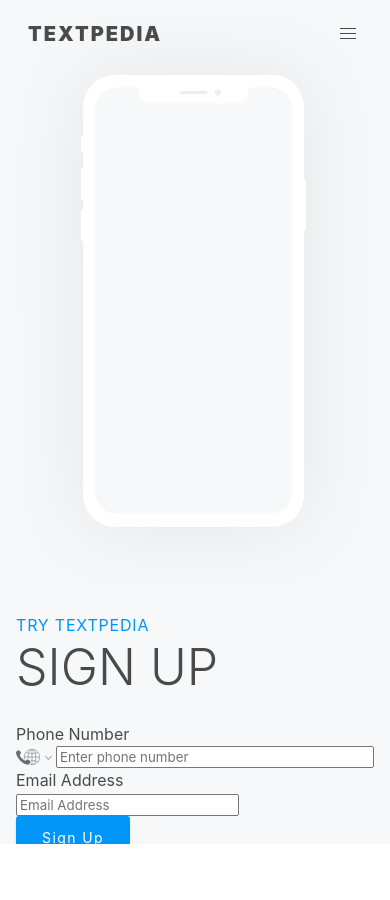
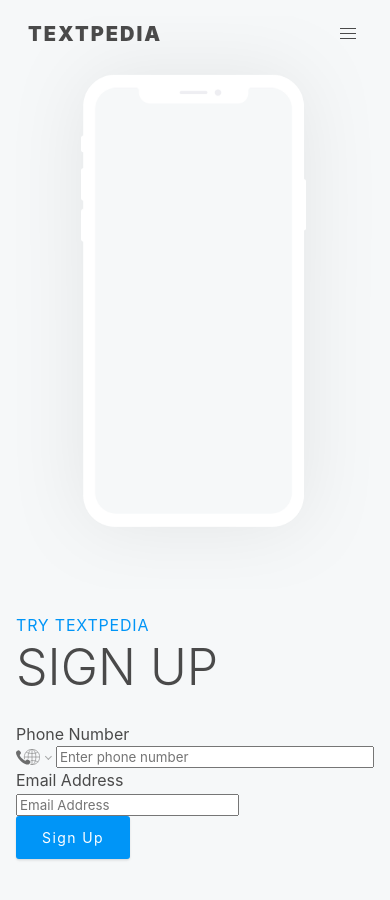
Before and after one commit to samcyn/textpediaReact, a React (Create React App) app: page /register in a window 390 px wide. Shown: the top 900 px of the page. Before the commit the page ends 844 px from the top, so only its background shows below. Built offline with nearby package versions, Linux system fonts and the light colour scheme.

Commit message:
added some responsvie design helpers

```diff
--- a/package.json
+++ b/package.json
@@ -5,6 +5,7 @@
   "dependencies": {
     "axios": "^0.18.0",
     "bulma": "^0.7.1",
+    "dotenv": "^6.1.0",
     "node-sass-chokidar": "^1.3.3",
     "npm-run-all": "^4.1.3",
     "react": "^16.5.2",
--- a/src/api/api.js
+++ b/src/api/api.js
@@ -1,7 +1,8 @@
 import axios from "axios";
 
+const apiUrl = process.env.REACT_APP_API_URL;
 export default axios.create({
-  baseURL: "http://localhost:5000/", //https://textpedia-api.herokuapp.com/
+  baseURL: apiUrl,
   headers: {
     Accept: "application/json",
     "Content-Type": "application/json",
--- a/src/components/App.js
+++ b/src/components/App.js
@@ -10,11 +10,24 @@
 import Success from "./pages/Success/Success";
 
 class App extends Component {
+  state = {
+    openNavBar: false
+  }
+
+  navBarController = () => {
+    this.setState(prevState => {
+      return {
+        openNavBar: !prevState.openNavBar
+      }
+    });
+  }
+
   render() {
+    const { openNavBar }= this.state;
     return (
-      <div className="wrapper">
+      <div className={ "wrapper " + (openNavBar ? "open" : " ")}>
         {/* H  E A D E R */}
-        <Header/>
+        <Header toggleNavBar = { this.navBarController }/>
 
         <section id="hero">
           <div className="container">
--- a/src/components/App.scss
+++ b/src/components/App.scss
@@ -2,6 +2,14 @@
   height: 100vh;
   overflow: hidden;
   background: #f6f8f9;
+}
+
+@media (max-width: 768px) {
+  .wrapper {
+    height: auto;
+    overflow: auto;
+    padding-bottom: 50px;
+  }
 }
 
 .navbar {
--- a/src/components/layout/Header/Header.js
+++ b/src/components/layout/Header/Header.js
@@ -1,19 +1,26 @@
 import React from "react";
 import { NavLink } from "react-router-dom";
 import "./Header.css";
+import { Link } from "react-router-dom";
 
-const Header = () => (
+const Header = ({ toggleNavBar }) => {
+  const handleToggle = () => {
+    // O P E N OR C L O S E
+    toggleNavBar();
+  }
+  return (
     <header className="pos-fixed w-100">
       {/* N A V B A R */}
+      <div className="container">
         <nav className="navbar is-transparent">
-      <div className="container">
           <div className="navbar-brand">
-          <a className="navbar-item navbar-logo" href="https://bulma.io">
+            <Link className="navbar-item navbar-logo" to="/">
               TEXTPEDIA
-          </a>
+            </Link>
             <div
               className="navbar-burger burger"
               data-target="navbarExampleTransparentExample"
+              onClick = { handleToggle }
             >
               <span />
               <span />
@@ -23,20 +30,34 @@
 
           <div id="navbarExampleTransparentExample" className="navbar-menu">
             <div className="navbar-end">
-            <NavLink className="navbar-item" to="/" exact activeClassName="active">
+              <NavLink
+                className="navbar-item"
+                to="/"
+                exact
+                activeClassName="active"
+              >
                 Home
               </NavLink>
-            <NavLink className="navbar-item" to="/register" activeClassName="active">
+              <NavLink
+                className="navbar-item"
+                to="/register"
+                activeClassName="active"
+              >
                 Sign Up
               </NavLink>
-            <NavLink className="navbar-item" to="/howitworks" activeClassName="active">
+              <NavLink
+                className="navbar-item"
+                to="/howitworks"
+                activeClassName="active"
+              >
                 How It Works
               </NavLink>
             </div>
           </div>
+        </nav>
       </div>
-    </nav>
     </header>
   );
+};
 
 export default Header;
--- a/src/index.js
+++ b/src/index.js
@@ -4,6 +4,9 @@
 import "./styles/bulma.css";
 import App from './components/App';
 import * as serviceWorker from './serviceWorker';
+import dotenv from "dotenv";
+
+dotenv.config();
 
 ReactDOM.render(
   <BrowserRouter>
@@ -11,7 +14,5 @@
   </BrowserRouter>,
   document.getElementById('root'));
 
-// If you want your app to work offline and load faster, you can change
-// unregister() to register() below. Note this comes with some pitfalls.
-// Learn more about service workers: http://bit.ly/CRA-PWA
+
 serviceWorker.unregister();
```
Also changed, not shown: 2 other files (tests, documents, lock files or other folders). Lines whose indentation alone changed are shown as unchanged.
